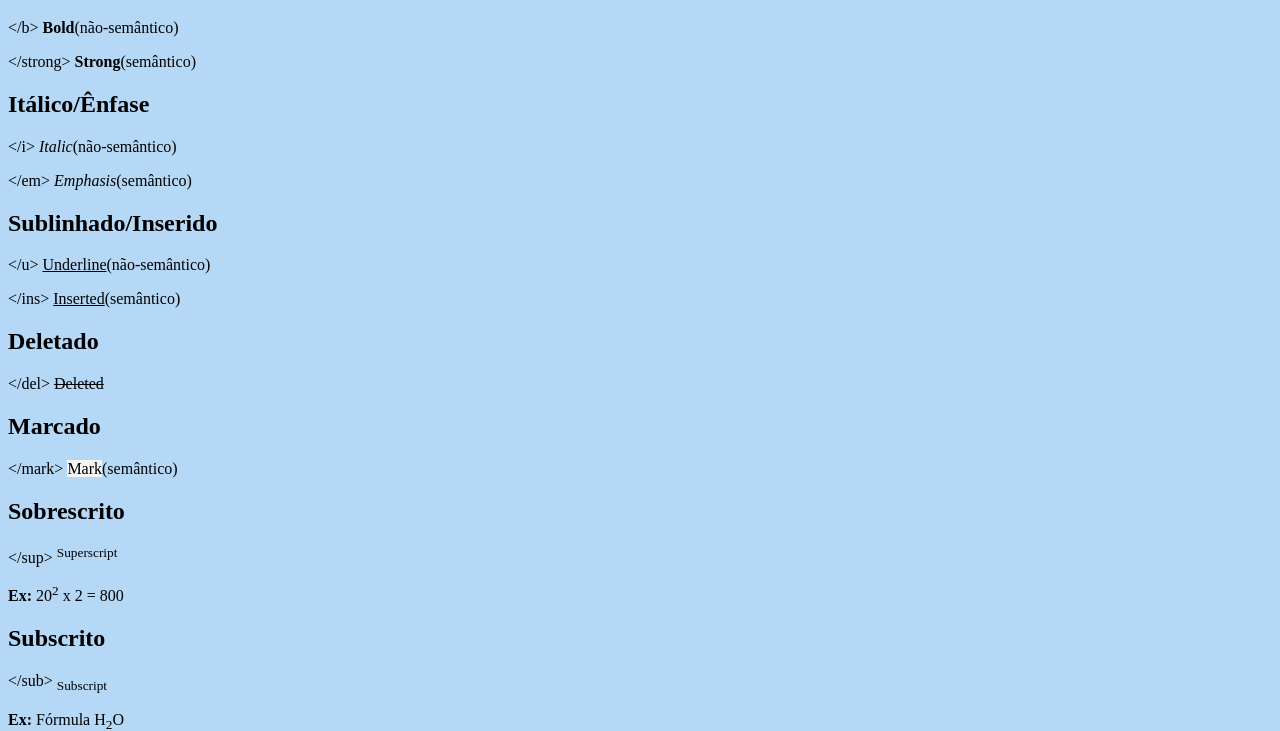
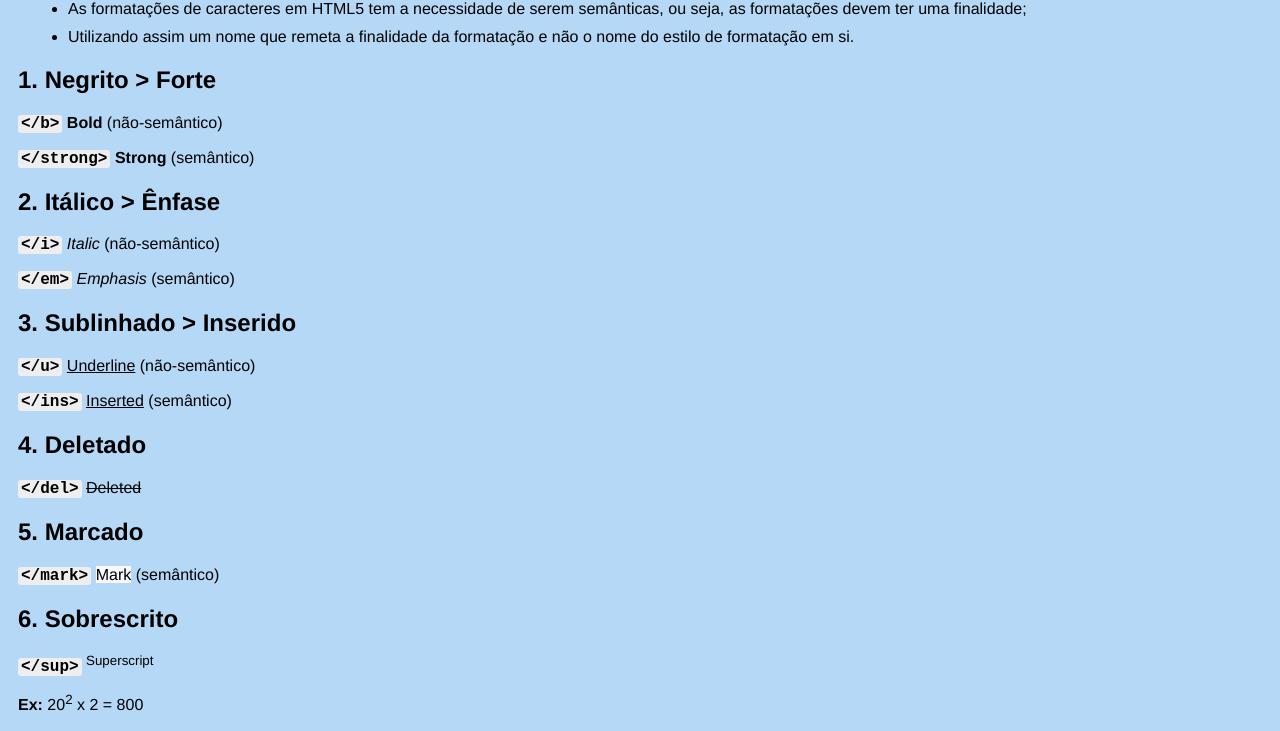
Before and after one commit to victorhugoricarte/main-character-formats, a plain HTML site: page index.html in a window 1280 px wide. Shown: the part 145-876 px from the top of the page. Drawn offline with Linux system fonts and the light colour scheme.

Commit message:
Alteração no arquivo 'index.html'

```diff
--- a/index.html
+++ b/index.html
@@ -7,43 +7,62 @@
     <style>
         body {
             background-color: rgb(181, 216, 246);
+            font-family: 'Franklin Gothic Medium', 'Arial Narrow', Arial, sans-serif;
+            padding: 0 10px;
+        }
+        li {
+            margin: 10px;
+        }
+        code {
+            padding: 0 3px;
+            background-color: #eee;
+            border-radius: 3px;
+            font-weight: bolder;
+            font-family: 'Courier New', Courier, monospace;
         }
     </style>
 </head>
 <body>
-    <h1>Principais Formatações de Caracteres: <em>Strong & Emphasis / Inserted & Deleted / Marked / Superscript & Subscript / Limpsum</em></h1>
+    <h1>&#128396; Principais Formatações de Caracteres:</h1>
+    <h2>Strong & Emphasis | Inserted & Deleted | Marked | Superscript & Subscript | Limpsum</h2>
+    <ul>
+    <li>As formatações de caracteres em HTML5 tem a necessidade de serem semânticas, ou seja, as formatações devem ter uma finalidade;
+    </li>
+    <li>Utilizando assim um nome que remeta a finalidade da formatação e não o nome do estilo de formatação em si.</li>
+    </ul>
 
     <!--tag style-->
-    <h2>Negrito/Forte</h2>
-    <p>&lt;/b&gt; <b>Bold</b>(não-semântico)
-    <p>&lt;/strong&gt; <strong>Strong</strong>(semântico)
+    <h2>1. Negrito &gt; Forte</h2>
+    <p><code>&lt;/b&gt;</code> <b>Bold</b> (não-semântico)
+    <p><code>&lt;/strong&gt;</code> <strong>Strong</strong> (semântico)
     </p>
 
-    <h2>Itálico/Ênfase</h2>
-    <p>&lt;/i&gt; <i>Italic</i>(não-semântico)</p>
-    <p>&lt;/em&gt; <em>Emphasis</em>(semântico)</p>
+    <h2>2. Itálico &gt; Ênfase</h2>
+    <p><code>&lt;/i&gt;</code> <i>Italic</i> (não-semântico)</p>
+    <p><code>&lt;/em&gt;</code> <em>Emphasis</em> (semântico)</p>
 
 
-    <h2>Sublinhado/Inserido</h2>
-    <p>&lt;/u&gt; <u>Underline</u>(não-semântico)</p>
-    <p>&lt;/ins&gt; <ins>Inserted</ins>(semântico)</p>
+    <h2>3. Sublinhado &gt; Inserido</h2>
+    <p><code>&lt;/u&gt;</code> <u>Underline</u> (não-semântico)</p>
+    <p><code>&lt;/ins&gt;</code> <ins>Inserted</ins> (semântico)</p>
 
-    <h2>Deletado</h2>
-    <p>&lt;/del&gt; <del>Deleted</del></p>
+    <h2>4. Deletado</h2>
+    <p><code>&lt;/del&gt;</code> <del>Deleted</del></p>
 
-    <h2>Marcado</h2>
-    <p>&lt;/mark&gt; <mark style="background-color: whitesmoke;">Mark</mark>(semântico)</p>
+    <h2>5. Marcado</h2>
+    <p><code>&lt;/mark&gt;</code> <mark style="background-color: ghostwhite;">Mark</mark> (semântico)</p>
 
-    <h2>Sobrescrito</h2>
-    <p>&lt;/sup&gt; <sup>Superscript</sup></p>
+    <h2>6. Sobrescrito</h2>
+    <p><code>&lt;/sup&gt;</code> <sup>Superscript</sup></p>
     <p><strong>Ex: </strong>20<sup>2</sup> x 2 = 800</p>
 
-    <h2>Subscrito</h2>
-    <p>&lt;/sub&gt; <sub>Subscript</sub></p>
+    <h2>7. Subscrito</h2>
+    <p><code>&lt;/sub&gt;</code> <sub>Subscript</sub></p>
     <p><strong>Ex: </strong>Fórmula H<sub>2</sub>O</p>
 
-    <h2>Inserção de Lipsum</h2>
-    <p>Lorem ipsum dolor sit amet consectetur adipisicing elit. Officiis, quibusdam error distinctio facere ea impedit. <b>Lorem10: Cria 10 palavras com Lorem Ipsum. lor</b>
-    </p>
+    <h2>9. Inserção de Lipsum</h2>
+    <p><strong>Ex:</strong> Lorem ipsum dolor sit amet consectetur adipisicing elit. Officiis, quibusdam error distinctio facere ea impedit.</p>
+    <li><code>Lorem10</code> Cria 10 palavras com Lorem Ipsum.
+    </li>
 </body>
 </html>
```
